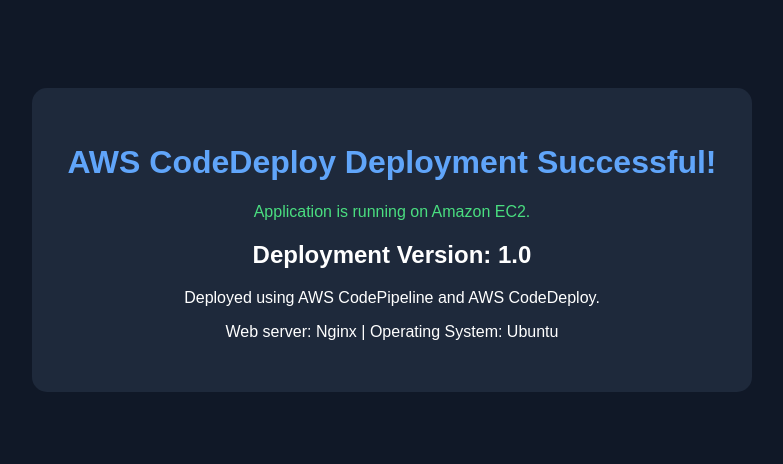
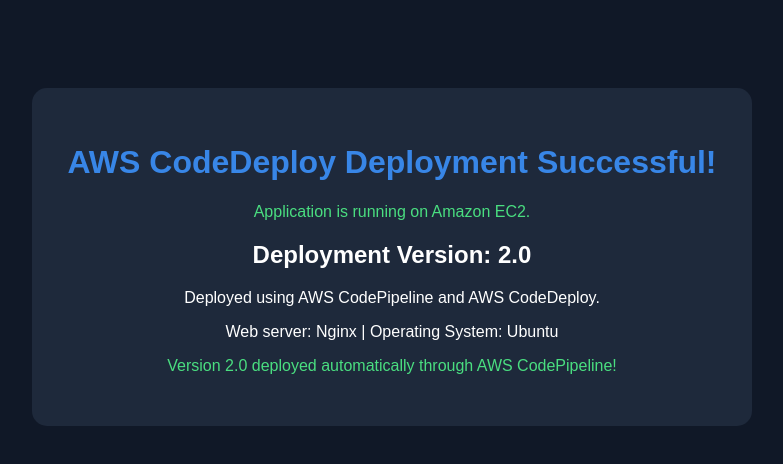
Before and after one commit to DHRUVRAJPUTTT/AWS-Projects, a plain HTML site: page 02-codedeploy-ec2/index.html in a window 1280 px wide. Shown: the whole page, without its empty margins (248-1031 px from the left). Drawn offline with Linux system fonts and the light colour scheme.

Commit message:
Deploy application version 2.0

```diff
--- a/02-codedeploy-ec2/index.html
+++ b/02-codedeploy-ec2/index.html
@@ -22,7 +22,7 @@
             border-radius: 15px;
         }
 
-        h1 { color: #60a5fa; }
+        h1 { color: #3886e7; }
         .success { color: #4ade80; }
     </style>
 </head>
@@ -30,9 +30,10 @@
     <div class="card">
         <h1>AWS CodeDeploy Deployment Successful!</h1>
         <p class="success">Application is running on Amazon EC2.</p>
-        <h2>Deployment Version: 1.0</h2>
+        <h2>Deployment Version: 2.0</h2>
         <p>Deployed using AWS CodePipeline and AWS CodeDeploy.</p>
         <p>Web server: Nginx | Operating System: Ubuntu</p>
+        <p class="success">Version 2.0 deployed automatically through AWS CodePipeline!</p>
     </div>
 </body>
 </html>
```
